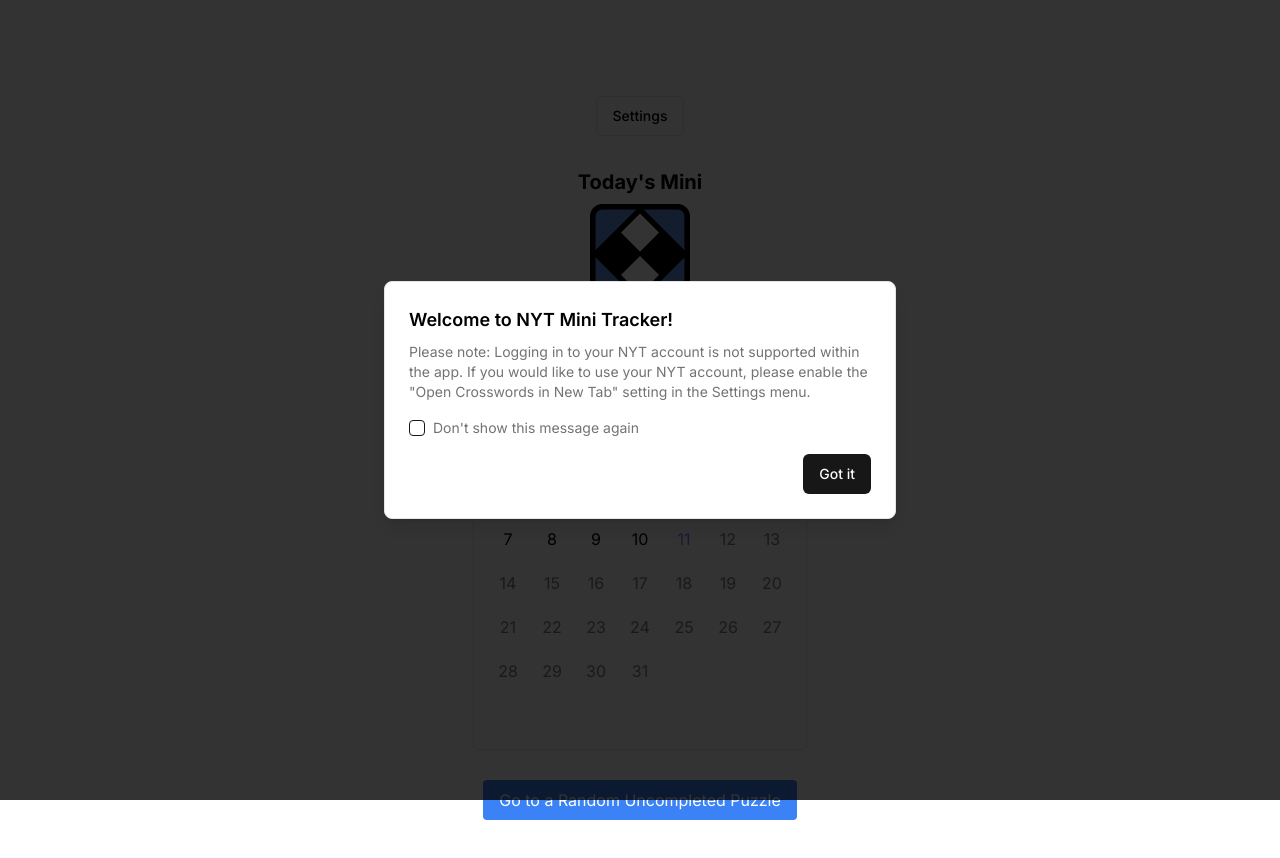
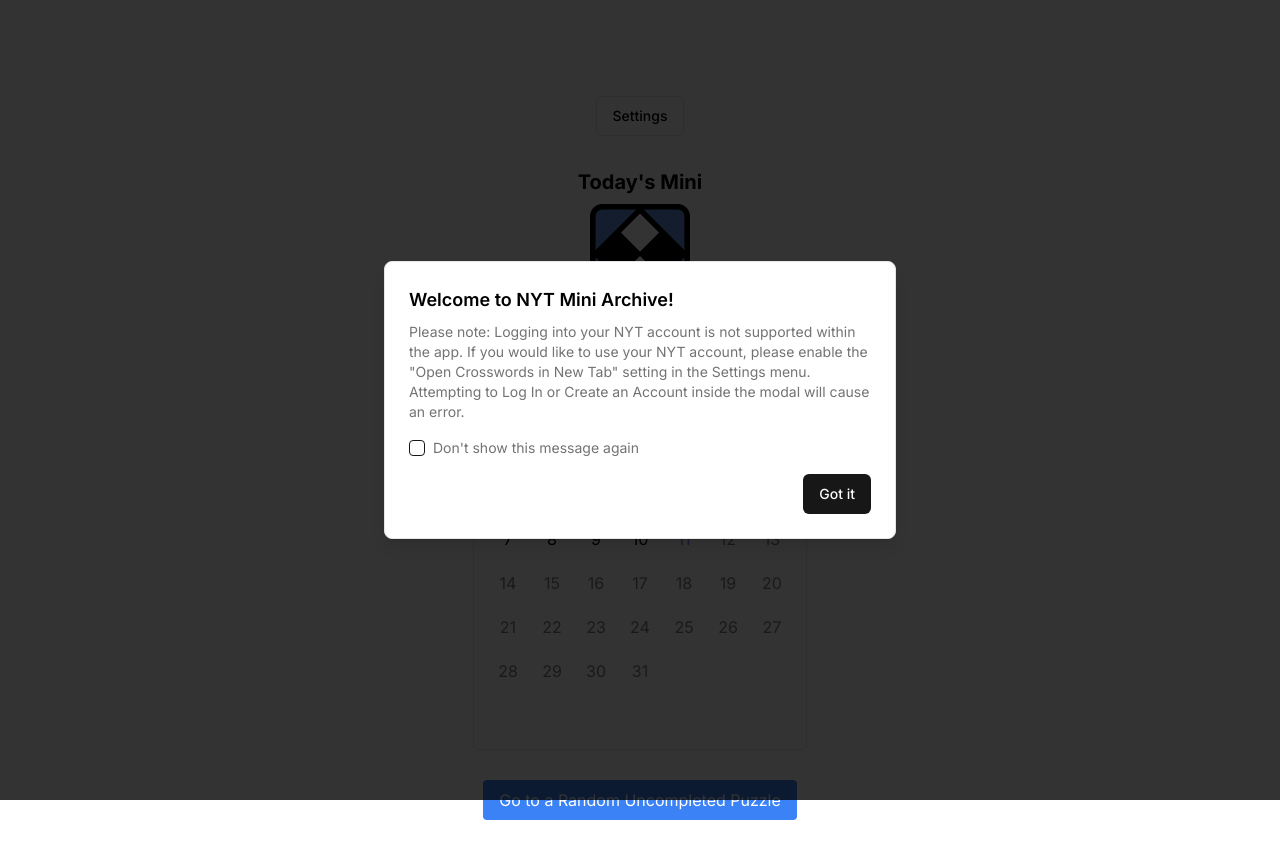
Before and after one commit to liamarthurmeyer/nyt-crossword, a Next.js app: page / in a window 1280 px wide. Shown: the top 858 px of the page. Built offline with nearby package versions, Linux system fonts and the light colour scheme.

Commit message:
fixed build errors

```diff
--- a/app/page.tsx
+++ b/app/page.tsx
@@ -5,7 +5,7 @@
 import { DayPickerSkeleton } from "./DayPickerSkeleton";
 import Image from 'next/image';
 import { DayPicker } from 'react-day-picker';
-import { useState, useEffect, useRef } from 'react';
+import { useState, useEffect, useRef, useCallback } from 'react';
 import { useTheme } from './ThemeContext';
 import { Checkbox } from "@/components/ui/checkbox"
 
@@ -106,18 +106,18 @@
     console.log("Updated lastSelectedDate:", lastSelectedDate);
   }, [lastSelectedDate]);
 
-  const closeModal = () => {
+  const closeModal = useCallback(() => {
     setShowModal(false);
-    setIframeUrl(null); // Clear iframe URL
-  };
-
-  const handleOutsideClick = (event: MouseEvent) => {
-    if (modalRef.current && !modalRef.current.contains(event.target as Node)) {
-      closeModal();
-    }
-  };
+    setIframeUrl(null);
+  }, []);
 
   useEffect(() => {
+    const handleOutsideClick = (event: MouseEvent) => {
+      if (modalRef.current && !modalRef.current.contains(event.target as Node)) {
+        closeModal();
+      }
+    };
+
     if (showModal) {
       document.addEventListener('mousedown', handleOutsideClick);
     } else {
@@ -126,7 +126,7 @@
     return () => {
       document.removeEventListener('mousedown', handleOutsideClick);
     };
-  }, [showModal]);
+  }, [showModal, closeModal]);
 
   // Convert completedDates to an array of Date objects
   const completedDatesAsDates = completedDates.map((date) => {
@@ -289,7 +289,7 @@
           className="pointer-events-auto flex flex-col items-center gap-2 p-8 bg-transparent border-none cursor-pointer"
           onClick={goToToday}
         >
-          <h1 className="text-xl font-bold">Today's Mini</h1>
+          <h1 className="text-xl font-bold">Today&apos;s Mini</h1>
           <Image
             className="relative dark:drop-shadow-[0_0_0.3rem_#ffffff70]"
             src="/mini_logo.png"
@@ -410,9 +410,9 @@
         <AlertDialog open={showFirstTimeAlert} onOpenChange={setShowFirstTimeAlert}>
           <AlertDialogContent>
             <AlertDialogHeader>
-              <AlertDialogTitle>Welcome to NYT Mini Tracker!</AlertDialogTitle>
+              <AlertDialogTitle>Welcome to NYT Mini Archive!</AlertDialogTitle>
               <AlertDialogDescription className="space-y-4">
-                <p>Please note: Logging in to your NYT account is not supported within the app. If you would like to use your NYT account, please enable the &quot;Open Crosswords in New Tab&quot; setting in the Settings menu.</p>
+                <p>Please note: Logging into your NYT account is not supported within the app. If you would like to use your NYT account, please enable the &quot;Open Crosswords in New Tab&quot; setting in the Settings menu. Attempting to Log In or Create an Account inside the modal will cause an error.</p>
                 <div className="flex items-center space-x-2">
                   <Checkbox
                     id="dontShowAgain"
```
